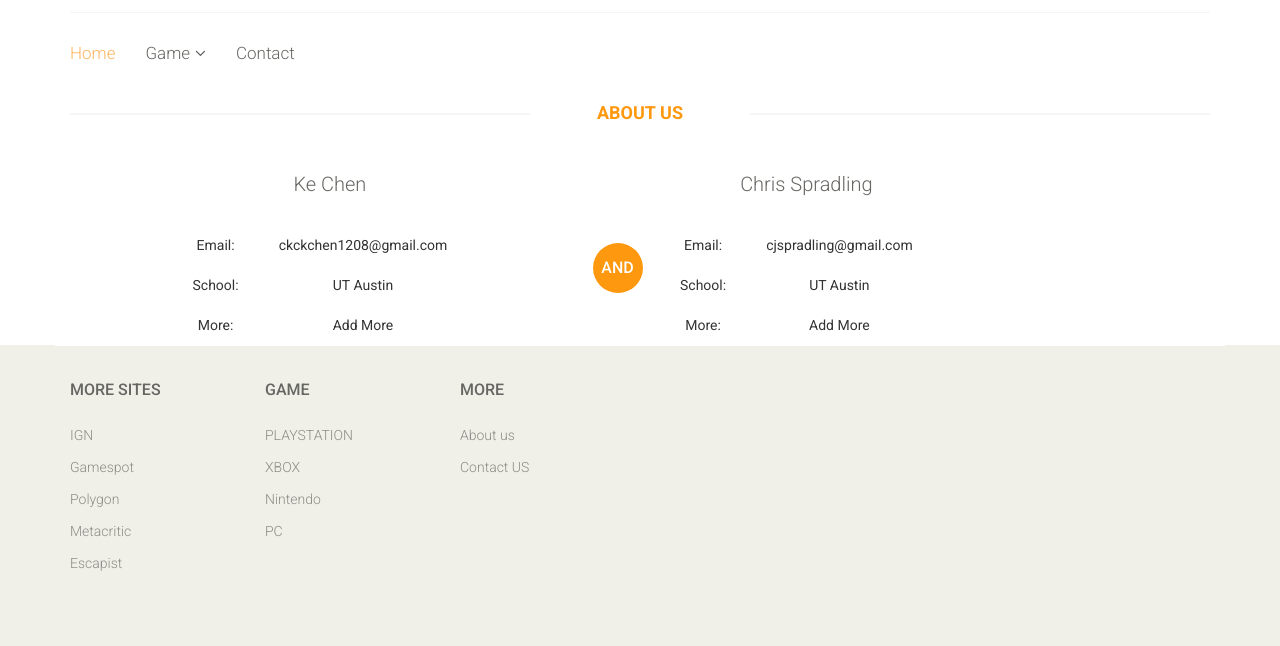
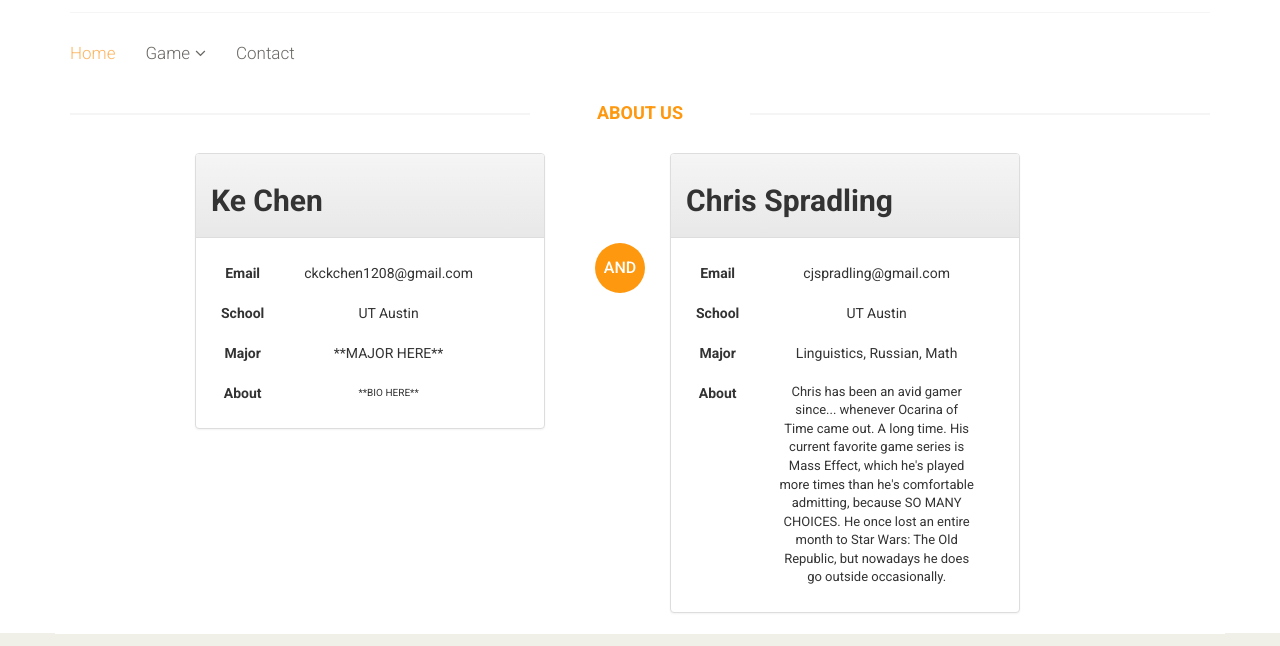
Before and after one commit to Renaissance8905/CS329E_Final_Project, a plain HTML site: page about.html in a window 1280 px wide. Shown: the part 124-770 px from the top of the page. Drawn offline with nearby package versions, Linux system fonts and the light colour scheme; no server answers.

Commit message:
Fixed up the About page and added my bio

```diff
--- a/about.html
+++ b/about.html
@@ -2,7 +2,6 @@
 <html lang="en">
 
 <head>
-
 
     <script src="https://ajax.googleapis.com/ajax/libs/jquery/2.1.4/jquery.min.js"></script>
 
@@ -15,18 +14,11 @@
     <!-- Latest compiled and minified JavaScript -->
     <script src="https://maxcdn.bootstrapcdn.com/bootstrap/3.3.6/js/bootstrap.min.js" integrity="sha384-0mSbJDEHialfmuBBQP6A4Qrprq5OVfW37PRR3j5ELqxss1yVqOtnepnHVP9aJ7xS" crossorigin="anonymous"></script>
 
-
-    <meta charset="utf-8">
-    <meta name="viewport" content="width=device-width, initial-scale=1.0">
-    <meta name="description" content="">
-    <meta name="author" content="">
     <script src="js/jquery.js"></script>
-
     <script src="js/jquery.scrollUp.min.js"></script>
     <script src="js/price-range.js"></script>
     <script src="js/jquery.prettyPhoto.js"></script>
     <script src="js/main.js"></script>
-    <title>Gaming World</title>
 
     <link href="css/font-awesome.min.css" rel="stylesheet">
     <link href="css/prettyPhoto.css" rel="stylesheet">
@@ -46,10 +38,20 @@
     <link rel="apple-touch-icon-precomposed" sizes="72x72" href="images/ico/apple-touch-icon-72-precomposed.png">
     <link rel="apple-touch-icon-precomposed" href="images/ico/apple-touch-icon-57-precomposed.png">
 
+
+
+
     <script type="text/javascript" src="regi.js"></script>
     <link rel="stylesheet" href="regisPopover.css">
     <script type="text/javascript" src="cgn.js"></script>
 
+
+    <meta charset="utf-8">
+    <meta name="viewport" content="width=device-width, initial-scale=1.0">
+    <meta name="description" content="">
+    <meta name="author" content="">
+
+    <title>Gaming World</title>
 
 </head>
 
@@ -88,20 +90,15 @@
                             <a href="index.html"><img src="images/home/logo.png" alt="" /></a>
                         </div>
                         <div class="btn-group pull-right">
-
-
                         </div>
 
                     </div>
                     <h1 id="title">Central Gaming Network</h1>
                     <div class="col-sm-8">
-
                         <div class="shop-menu pull-right">
-
                             <ul class="nav navbar-nav">
                                 <span id="regisButton"><li><a href="#regis" role="button" class="link" data-toggle="modal"><i class="fa fa-lock"></i>Login</a></li></span>
                                 <span id="profileButton" hidden="hidden"><li><a href="#profile" role="button" class="link" data-toggle="modal">My Account</a></li></span>
-
                             </ul>
                         </div>
                     </div>
@@ -155,7 +152,7 @@
                                                 </td>
                                             </tr>
                                             <tr>
-                                                <td colspan="2"><span id="advisor"></span></td>
+                                                <td colspan="2"><span id="loginadvisor"></span></td>
                                             </tr>
                                             <tr>
                                                 <td colspan="2">
@@ -188,7 +185,7 @@
                                                 </td>
                                             </tr>
                                             <tr>
-                                                <td colspan="2"><span id="advisors"></span></td>
+                                                <td colspan="2"><span id="regadvisor"></span></td>
                                             </tr>
                                             <tr>
                                                 <td colspan="2">
@@ -277,66 +274,69 @@
             <div class="row">
                 <div class="col-sm-12">
                     <h2 class="title text-center"><strong>About US</strong></h2></div></div>
-
-
-
-
                         <div class="container">
-                                <div class="row">
                             <div class="col-sm-4 col-sm-offset-1">
-                                        <div class="login-form">
-
-
+                                <div class="panel panel-default">
+                                    <div class="panel-heading">
+                                        <h2><strong>Ke Chen</strong></h2>
+                                    </div>
+                                    <div class="panel-body">
                                         <table class = "aboutt">
-                                                <tr><th colspan="2"><h2>Ke Chen</h2></th></tr>
-                                                <tbody>
-
                                             <tr>
-                                                        <td>Email:</td>
+                                                <td><strong>Email</strong></td>
                                                 <td>ckckchen1208@gmail.com</td>
                                             </tr>
                                             <tr>
-                                                        <td>School:</td>
+                                                <td><strong>School</strong></td>
                                                 <td>UT Austin</td>
                                             </tr>
                                             <tr>
-                                                        <td>More:</td>
-                                                        <td>Add More</td>
+                                                <td><strong>Major</strong></td>
+                                                <td>**MAJOR HERE**</td>
                                             </tr>
-                                                </tbody>
-
+                                            <tr>
+                                                <td style="vertical-align: top;"><strong>About</strong></td>
+                                                <td style="font-size: x-small;">**BIO HERE**</td>
+                                            </tr>
                                         </table>
-
                                     </div>
                                 </div>
+                            </div>
+
                             <div class="col-sm-1">
                                 <h2 class="or">AND</h2>
                             </div>
+
                             <div class="col-sm-4">
-                                        <div class="signup-form">
-                                            <!--sign up form-->
-
-
+                                <div class="panel panel-default">
+                                    <div class="panel-heading">
+                                        <h2><strong>Chris Spradling</strong></h2>
+                                    </div>
+                                    <div class="panel-body">
                                         <table class = "aboutt">
-                                               <tr><th colspan="2"><h2>Chris Spradling</h2></th></tr>
-                                                <tbody>
                                             <tr>
-                                                        <td>Email:</td>
+                                                <td><strong>Email</strong></td>
                                                 <td>cjspradling@gmail.com</td>
                                             </tr>
                                             <tr>
-                                                        <td>School:</td>
+                                                <td><strong>School</strong></td>
                                                 <td>UT Austin</td>
                                             </tr>
                                             <tr>
-                                                        <td>More:</td>
-                                                        <td>Add More</td>
+                                                <td><strong>Major</strong></td>
+                                                <td>Linguistics, Russian, Math</td>
                                             </tr>
-                                                </tbody>
-
+                                            <tr>
+                                                <td style="vertical-align: top;"><strong>About</strong></td>
+                                                <td style="font-size: small;">Chris has been an avid gamer since... whenever Ocarina of Time came out. A long time. His current favorite game series is Mass Effect, which he's played more times than he's comfortable admitting, because SO MANY CHOICES. He once lost an entire month to Star Wars: The Old Republic, but nowadays he does go outside occasionally.</td>
+                                            </tr>
                                         </table>
                                     </div>
-                                    </div></div></div></div></div>
+                                </div>
+                            </div>
+                        </div>
+        </div>
+    </div>
 
 
     <footer id="footer">
@@ -390,7 +390,6 @@
             <div class="container">
                 <div class="row">
                     <p class="pull-left">Copyright © 2015 Chris &amp; Chen. All rights reserved.</p>
-
                 </div>
             </div>
         </div>
```
Lines whose indentation alone changed are shown as unchanged.
